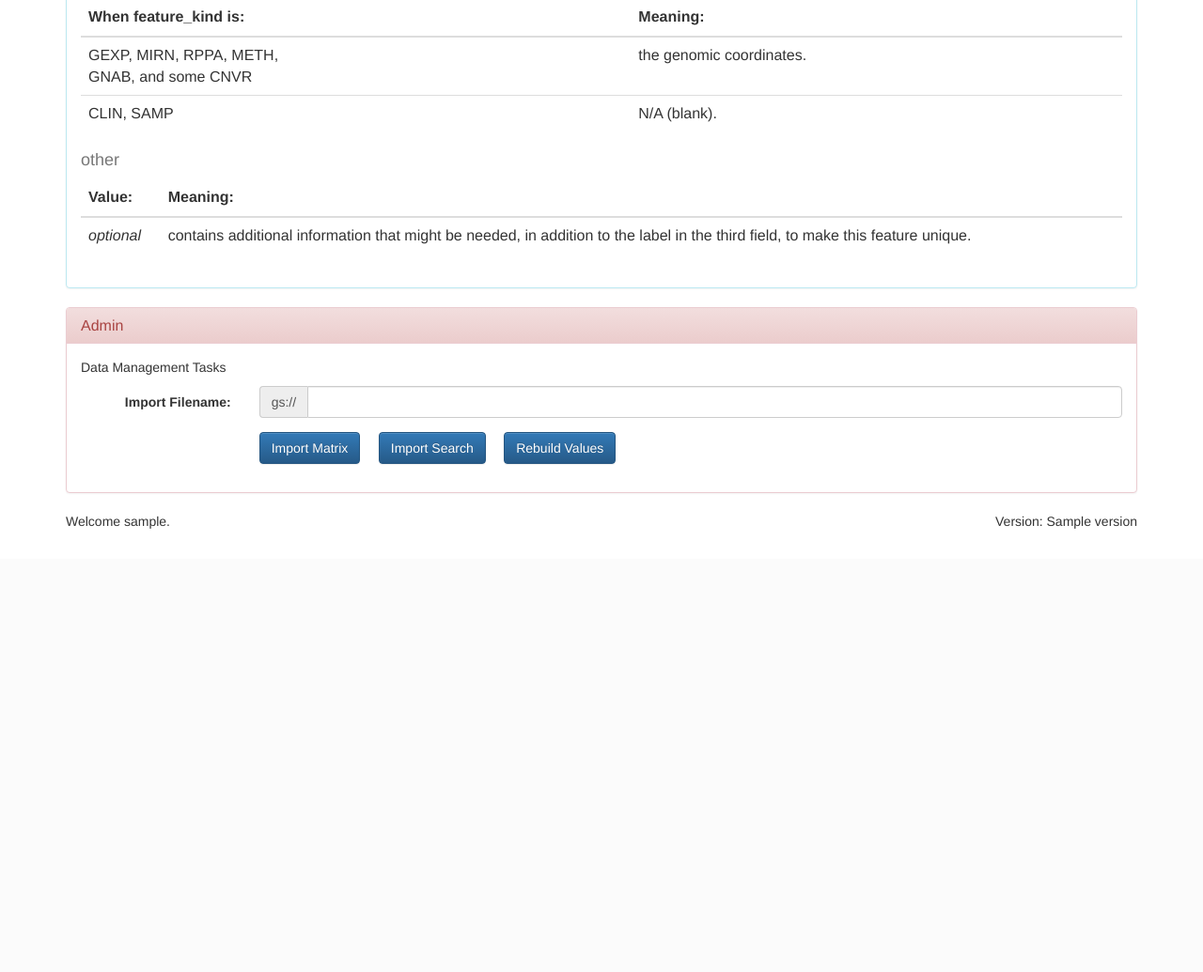
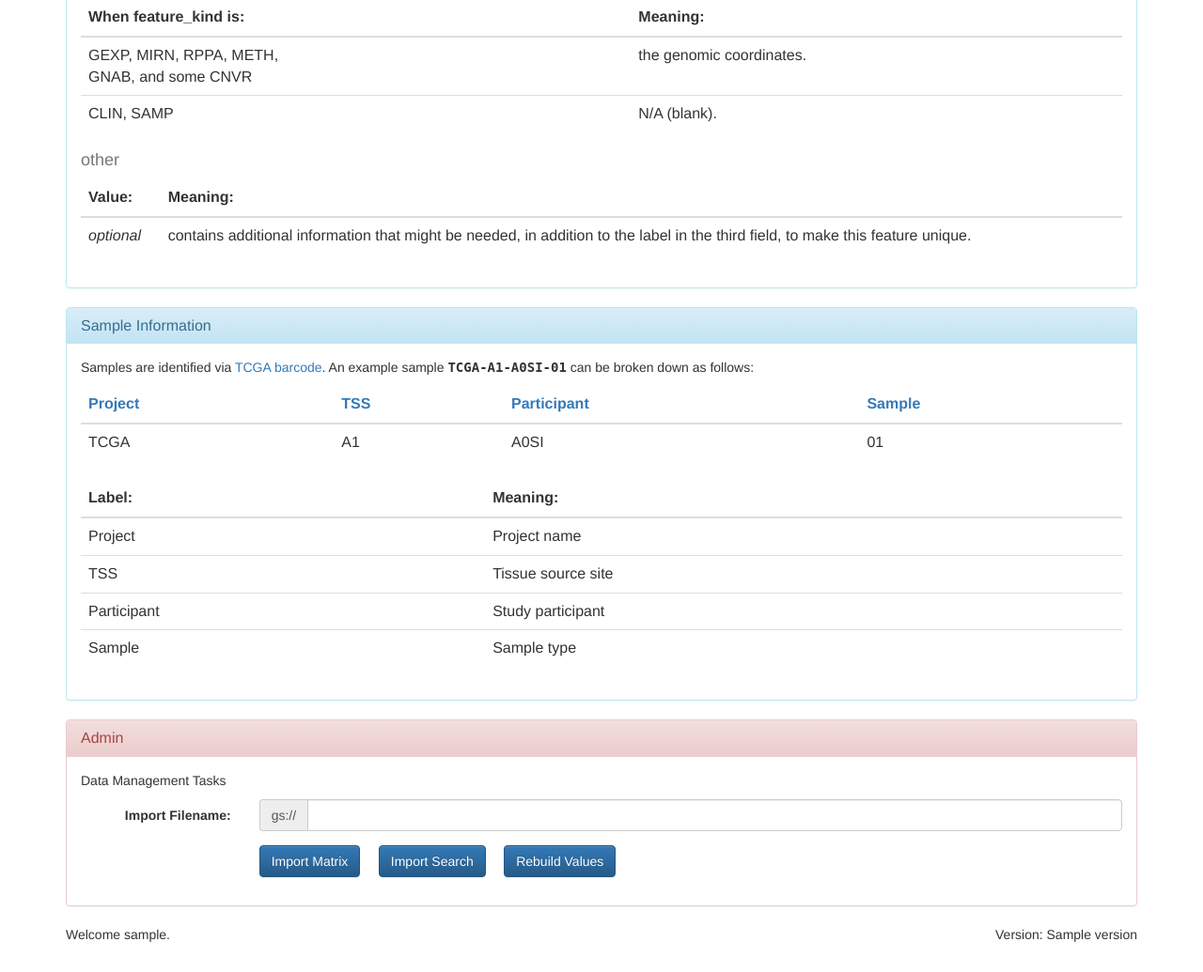
Before and after one commit to isb-cgc/Feature-Matrix-Prototyping, a Python web app: template templates/index.html in a window 1280 px wide. Shown: the part 2198-3233 px from the top of the page at 94% size. Before the commit the page ends 2761 px from the top, so only its background shows below. Run offline with Jinja, Linux system fonts and the light colour scheme; the template is opened without the code that fills it: most values are stand-ins (such as "Sample title", 1, 10 or a date in 2020); some libraries are stand-ins or nearby versions.

Commit message:
Added Sample information.

```diff
--- a/templates/index.html
+++ b/templates/index.html
@@ -372,6 +372,60 @@ limitations under the License.
       </table>
     </div>
   </div>
+    <div class="panel panel-info">
+    <div class="panel-heading">
+      <h3 class="panel-title">Sample Information</h3>
+    </div>
+    <div class="panel-body">
+      <p>Samples are identified via <a href="https://wiki.nci.nih.gov/display/TCGA/TCGA+Barcode#TCGAbarcode-ReadingBarcodes">TCGA barcode</a>. An example sample
+      <span style="font-family:monospace; font-size: 14px;"><b>TCGA-A1-A0SI-01</b></span>
+      can be broken down as follows:</p>
+      <table class="table">
+        <thead>
+          <tr>
+            <th><a href="#TCGA">Project</a></th>
+            <th><a href="#TCGA">TSS</a></th>
+            <th><a href="#TCGA">Participant</a></th>
+            <th><a href="#TCGA">Sample</a></th>
+          </tr>
+        </thead>
+        <tbody>
+          <tr>
+            <td>TCGA</td>
+            <td>A1</td>
+            <td>A0SI</td>
+            <td>01</td>
+          </tr>
+        </tbody>
+      </table>
+      <table class="table">
+        <thead>
+          <tr>
+            <th>Label:</th>
+            <th>Meaning:</th>
+          </tr>
+        </thead>
+        <tbody>
+          <tr>
+            <td>Project</td>
+            <td>Project name</td>
+          </tr>
+          <tr>
+            <td>TSS</td>
+            <td>Tissue source site</td>
+          </tr>
+          <tr>
+            <td>Participant</td>
+            <td>Study participant</td>
+          </tr>
+          <tr>
+            <td>Sample</td>
+            <td>Sample type</td>
+          </tr>
+        </tbody>
+      </table>
+    </div>
+  </div>
   <div class="panel panel-danger">
     <div class="panel-heading">
       <h3 class="panel-title">Admin</h3>
```
